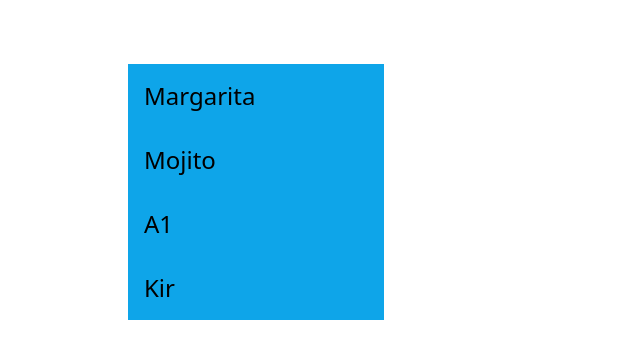
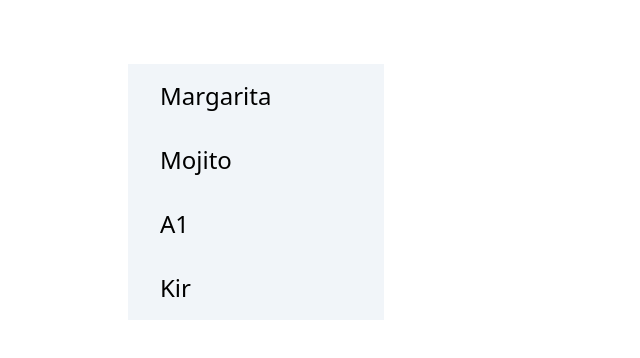
Before and after one commit to denis-yas/maxbit-test, a Nuxt app: page / in a window 1280 px wide. Shown: the top 358 px of the page, without its empty margins (0-640 px from the left). Built offline with nearby package versions, Linux system fonts and the light colour scheme.

Commit message:
pretty menu

```diff
--- a/components/cocktails-list.vue
+++ b/components/cocktails-list.vue
@@ -2,8 +2,8 @@
   <nav>
     <ul>
       <li v-for="item of availableCocktails" :key="item" class="h-16">
-        <NuxtLink :to="{ path: '/' + item }" active-class="!bg-red-700 t" class="pl-4 pr-4 bg-sky-500
-           hover:bg-sky-700 h-full capitalize flex items-center text-2xl">
+        <NuxtLink :to="{ path: '/' + item }" active-class="!bg-slate-400 text-white" class="pl-8 pr-8 bg-slate-100
+           hover:bg-slate-200 h-full capitalize flex items-center text-2xl">
           {{ item }}</NuxtLink>
       </li>
     </ul>
```
